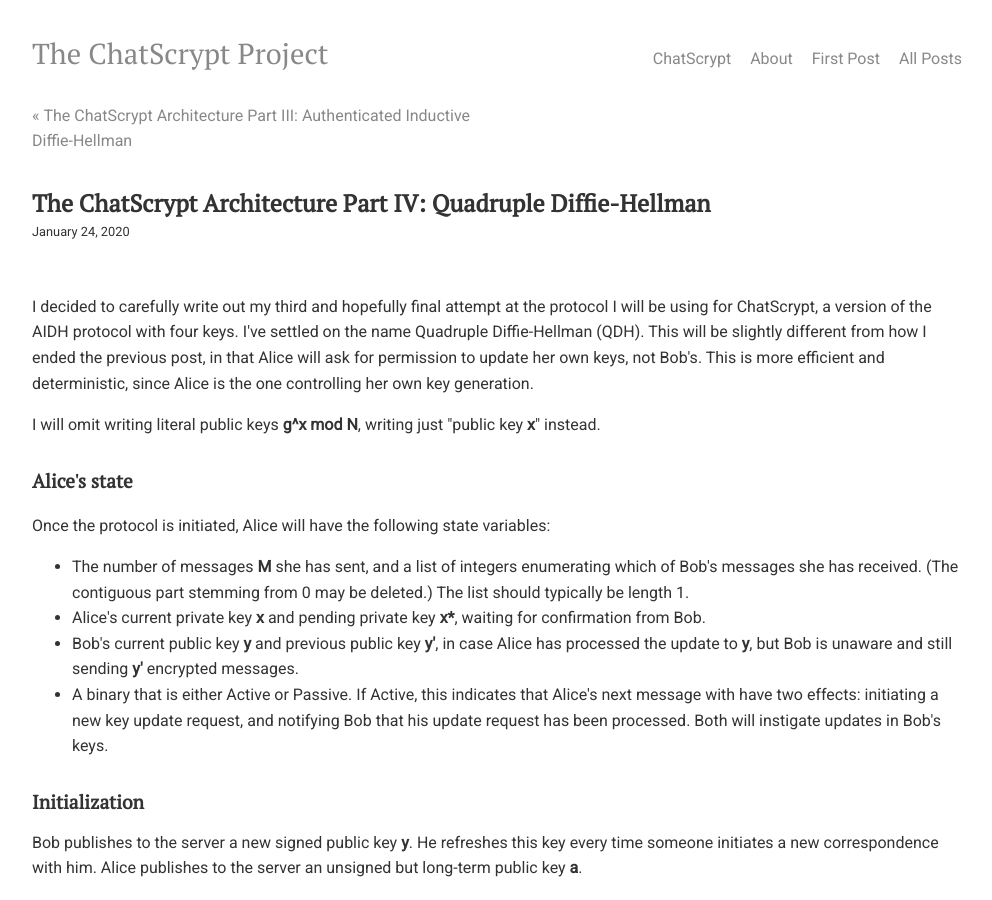
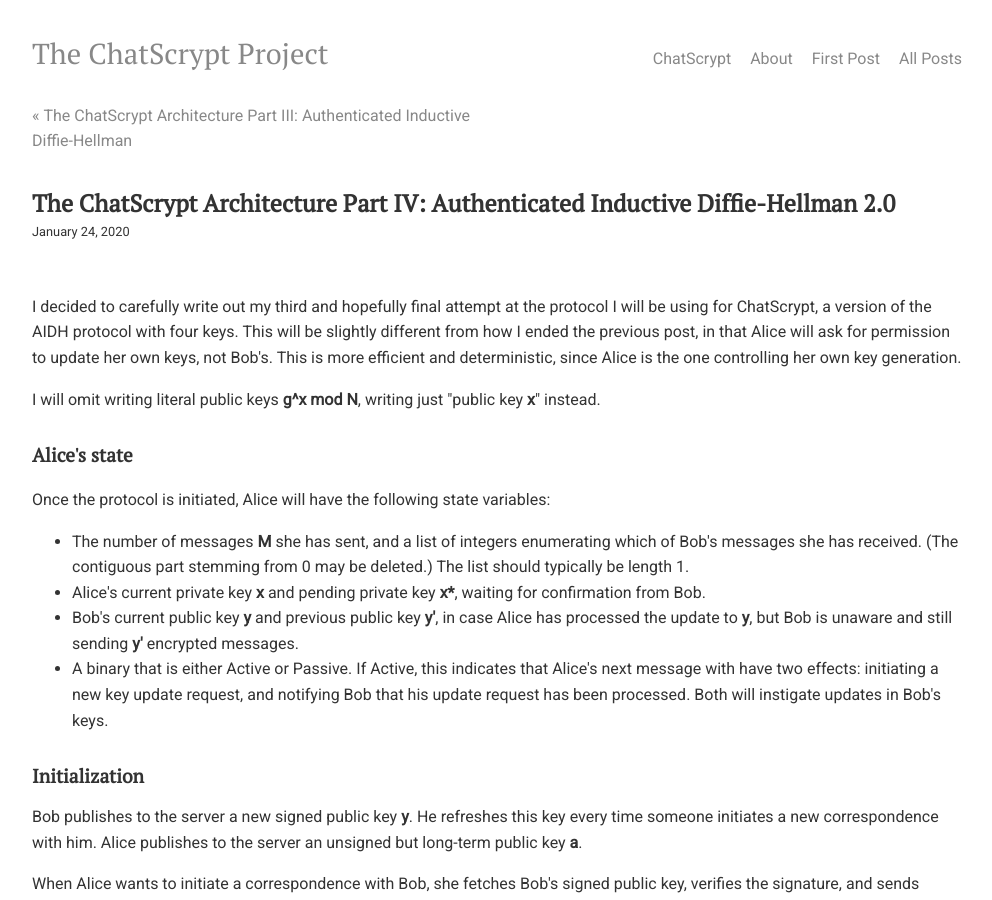
Before and after one commit to chatscrypt/chatscrypt.github.io, a Jekyll site: the page built from _posts/2020-01-24-the-chatscrypt-architecture-part-iv-authenticated-inductive-diffie-hellman-2.html, in a window 1280 px wide and 900 px high. Shown: the whole window, without its empty margins (143-1135 px from the left). Built offline with Jekyll 4.4.1, drawn with Linux system fonts in a browser that asks for light colours; comment, search, counter and statistics services are not loaded.

Commit message:
Update and rename 2020-01-24-the-chatscrypt-architecture-part-iv-quadruple-diffie-hellman.html to 2020-01-24-the-chatscrypt-architecture-part-iv-authenticated-inductive-diffie-hellman-2.html

```diff
--- a/_posts/2020-01-24-the-chatscrypt-architecture-part-iv-quadruple-diffie-hellman.html
+++ b/_posts/2020-01-24-the-chatscrypt-architecture-part-iv-authenticated-inductive-diffie-hellman-2.html
@@ -1,11 +1,11 @@
 ---
 layout: post
-title: "The ChatScrypt Architecture Part IV: Quadruple Diffie-Hellman"
+title: "The ChatScrypt Architecture Part IV: Authenticated Inductive Diffie-Hellman 2.0"
 comments: true
 date: 2020-01-24
 ---
 
-I decided to carefully write out my third and hopefully final attempt at the protocol I will be using for ChatScrypt, a version of the AIDH protocol with four keys. I've settled on the name Quadruple Diffie-Hellman (QDH). This will be slightly different from how I ended the previous post, in that Alice will ask for permission to update her own keys, not Bob's. This is more efficient and deterministic, since Alice is the one controlling her own key generation.
+I decided to carefully write out my third and hopefully final attempt at the protocol I will be using for ChatScrypt, a version of the AIDH protocol with four keys. This will be slightly different from how I ended the previous post, in that Alice will ask for permission to update her own keys, not Bob's. This is more efficient and deterministic, since Alice is the one controlling her own key generation.
 
 <p>I will omit writing literal public keys <b>g^x mod N</b>, writing just "public key <b>x</b>" instead.
 
```
